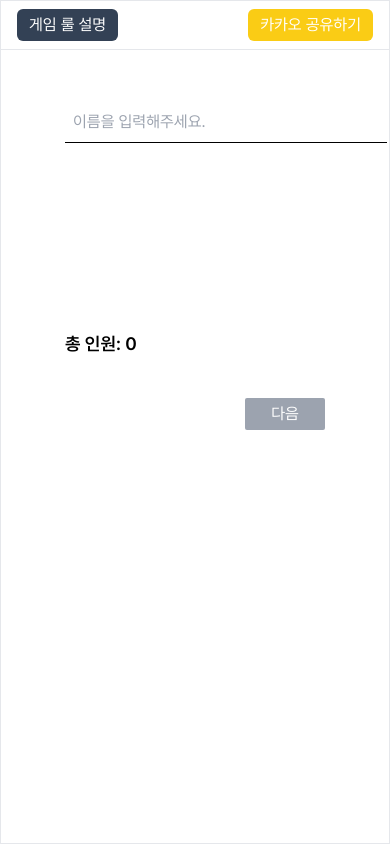
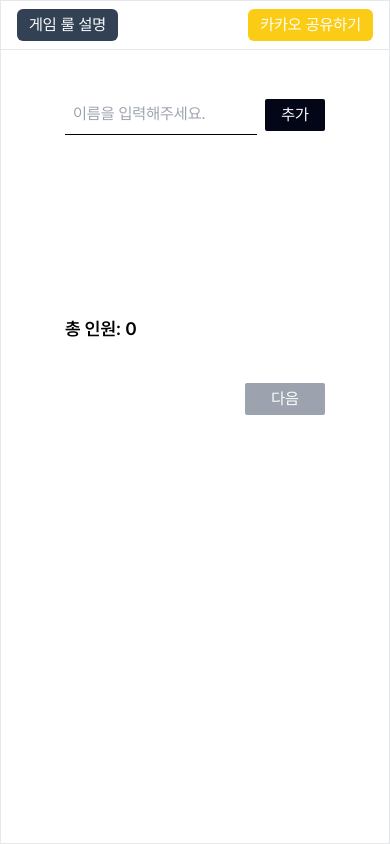
Before and after one commit to bellDev-code/Answer-the-question-Front, a React (Vite) app: page /singlePage in a window 390 px wide. Built offline with nearby package versions, Linux system fonts and the light colour scheme.

Commit message:
🐛 모바일 유저 추가 ui 깨지는 현상 수정

```diff
--- a/src/Components/atom/button/BaseButton.tsx
+++ b/src/Components/atom/button/BaseButton.tsx
@@ -9,7 +9,7 @@ export const BaseButton = ({ children, className, ...props }: IProps) => {
   return (
     <button
       {...props}
-      className={`${className} flex items-center justify-center bg-slate-950 text-white w-20 p-1 rounded-sm disabled:bg-gray-400`}
+      className={`${className} flex items-center min-w-max justify-center bg-slate-950 text-white w-20 p-1 rounded-sm disabled:bg-gray-400`}
     >
       {children}
     </button>
--- a/src/Pages/SinglePage/index.tsx
+++ b/src/Pages/SinglePage/index.tsx
@@ -30,11 +30,11 @@ const SinglePage = () => {
     navigate(`${ROUTE_PATH.SINGLE_PAGE}${ROUTE_PATH.ANSWER_SELECT}`);
   };
   return (
-    <div className='px-10 h-screen'>
+    <div className='px-10 h-screen w-full'>
       <div className='flex flex-col py-5 items-center justify-between'>
         <div className='flex w-full justify-between  items-center '>
           <input
-            className='p-2 border-b border-black place-content-center'
+            className='p-2 border-b w-full border-black place-content-center'
             type='text'
             placeholder='이름을 입력해주세요.'
             value={username}
```
